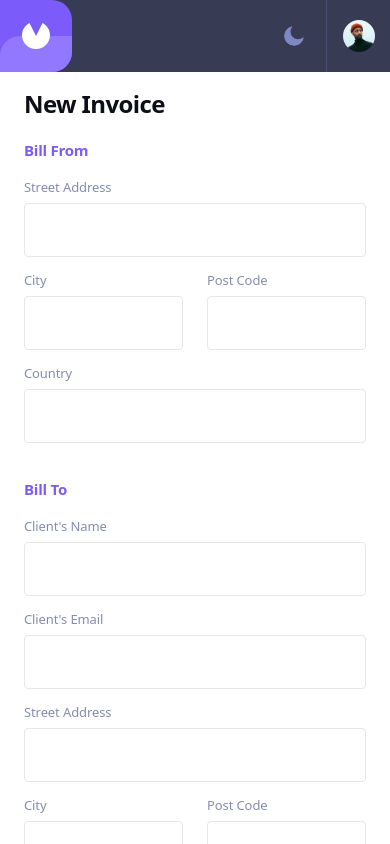
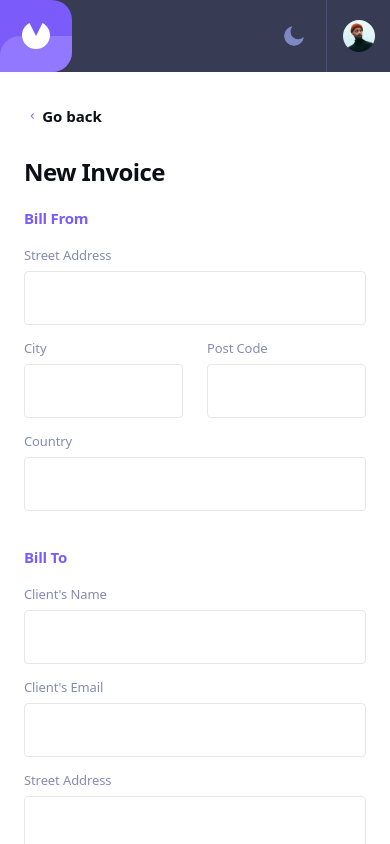
Before and after one commit to SvitlanaSuslenkova/P-32-Invoice-App, a Next.js app: page / in a window 390 px wide. Both pictures are taken after a click on the button "New". Shown: the top 844 px of the page. Built offline with nearby package versions, Linux system fonts and the light colour scheme.

Commit message:
style motion- simple animaions

```diff
--- a/src/components/Buttons.tsx
+++ b/src/components/Buttons.tsx
@@ -10,7 +10,7 @@ interface IFilterButton {
 export const FilterButton = ({ onClick, isOpenMenu }: IFilterButton) => {
   return (
     <button
-      className={`justify-self-end flex justify-center items-center gap-2 md:gap-4 h-11 p-1.5 rounded-3xl
+      className={`transition duration-200 justify-self-end flex justify-center items-center gap-2 md:gap-4 h-11 p-1.5 rounded-3xl
         text-sm-15 leading-sm4 font-bold traking-em0016 hover:text-header`}
       onClick={onClick}
     >
@@ -31,7 +31,7 @@ export const FilterButton = ({ onClick, isOpenMenu }: IFilterButton) => {
 export const InvoiceButton = ({ onClick }: { onClick: () => void }) => {
   return (
     <button
-      className={`justify-self-end flex justify-center items-center gap-2 md:gap-4 pr-4 h-11 p-1.5  rounded-3xl bg-primary text-primary-foreground
+      className={`transition duration-200 justify-self-end flex justify-center items-center gap-2 md:gap-4 pr-4 h-11 p-1.5  rounded-3xl bg-primary text-primary-foreground
         text-sm-15 leading-sm4 font-bold traking-em0016 hover:bg-primary-hover`}
       onClick={onClick}
     >
@@ -53,7 +53,7 @@ export const GoBackButton = ({
 }) => {
   return (
     <button
-      className={`justify-self-start flex justify-center items-center gap-2 md:gap-4 h-11 p-1.5 rounded-3xl hover:text-card-foreground`}
+      className={`transition duration-200 justify-self-start flex justify-center items-center gap-2 md:gap-4 h-11 p-1.5 rounded-3xl hover:text-card-foreground`}
       onClick={onClick}
     >
       <Image src={ArrowLeft} alt="<" width={4.23} height={8.46} />
@@ -71,7 +71,7 @@ export const AddNewItemButton = ({
 }) => {
   return (
     <button
-      className={`flex justify-center items-center gap-2 md:gap-4 h-11 rounded-3xl
+      className={`transition duration-200 flex justify-center items-center gap-2 md:gap-4 h-11 rounded-3xl
         text-sm-15 leading-sm4 font-bold traking-em0016 w-full text-muted dark:text-muted-darker
          bg-secondary dark:bg-dark-filter sm:dark:hover:bg-secondary-accent  sm:hover:bg-muted-darker `}
       onClick={handleAddItem}
@@ -91,7 +91,7 @@ export const GreyButton = ({
   return (
     <button
       onClick={onClick}
-      className={`text-sm15 leading-sm15 font-bold tracking-em0016 rounded-3xl h-12 px-4 md:px-6 flex justify-center items-center
+      className={`transition duration-200 text-sm15 leading-sm15 font-bold tracking-em0016 rounded-3xl h-12 px-4 md:px-6 flex justify-center items-center
          text-card-foreground dark:text-muted-darker bg-secondary dark:bg-dark-filter sm:dark:hover:bg-secondary-accent hover:bg-muted-darker`}
     >
       {text}
@@ -108,7 +108,7 @@ export const RedButton = ({
   return (
     <button
       onClick={onClick}
-      className={`text-sm15 leading-sm15 font-bold tracking-em0016 rounded-3xl h-12 px-5 md:px-6 flex justify-center items-center text-primary-foreground bg-delete hover:bg-delete-muted`}
+      className={`transition duration-200 text-sm15 leading-sm15 font-bold tracking-em0016 rounded-3xl h-12 px-5 md:px-6 flex justify-center items-center text-primary-foreground bg-delete hover:bg-delete-muted`}
     >
       {text}
     </button>
@@ -131,7 +131,7 @@ export const PurpleButton = ({
       type={type}
       onClick={onClick}
       className={`w-full text-sm15 leading-sm15 font-bold tracking-em0016 rounded-3xl h-12 px-2 sm:px-4  flex justify-center items-center
-         text-primary-foreground bg-primary hover:bg-primary-hover disabled:bg-muted-darker `}
+         text-primary-foreground bg-primary hover:bg-primary-hover disabled:bg-muted-darker transition duration-200`}
     >
       {text}
     </button>
@@ -154,7 +154,7 @@ export const DarkButton = ({
       disabled={disabled}
       type={type}
       onClick={onClick}
-      className={`w-full text-sm15 leading-sm15 font-bold tracking-em0016 rounded-3xl h-12 px-2 sm:px-4 flex justify-center items-center text-card-foreground bg-secondary-accent hover:bg-foreground`}
+      className={`transition duration-200 w-full text-sm15 leading-sm15 font-bold tracking-em0016 rounded-3xl h-12 px-2 sm:px-4 flex justify-center items-center text-card-foreground bg-secondary-accent hover:bg-foreground`}
     >
       {text}
     </button>
--- a/src/components/EditDeleteMark.tsx
+++ b/src/components/EditDeleteMark.tsx
@@ -1,8 +1,6 @@
 'use client';
 import { GreyButton, RedButton, PurpleButton } from './Buttons';
 import { useDispatch } from 'react-redux';
-//import { setDeletedId } from '@/app/redux/slices/deletedIdSlice';
-//import { setNewInvoices } from '@/app/redux/slices/newInvoicesSlice';
 import {
   setNewInvoices,
   setDeletedInvoices,
--- a/src/components/InvoiceCards.tsx
+++ b/src/components/InvoiceCards.tsx
@@ -5,7 +5,7 @@ import Filter from './Filter';
 import NoInvoice from './NoInvoice';
 //import Loading from './Loading';
 import { IInvoice, IInvoiceDraft } from './Types';
-
+import { motion } from 'framer-motion';
 import {
   //useDispatch,
   useSelector,
@@ -72,7 +72,14 @@ export default function InvoiceCards() {
 
         {invoicesToShow && invoicesToShow.length > 0 ? (
           invoicesToShow.map((invoice: IInvoice | IInvoiceDraft) => (
-            <InvoiceCard invoice={invoice} key={invoice.id} />
+            <motion.div
+              key={invoice.id}
+              initial={{ opacity: 0, scale: 0.7, zIndex: 0 }}
+              animate={{ opacity: 1, scale: 1, zIndex: 0 }}
+              transition={{ duration: 0.2 }}
+            >
+              <InvoiceCard invoice={invoice} />
+            </motion.div>
           ))
         ) : (
           <div className={`mt-16 md:mt-44 xl:mt-16`}>
@@ -81,7 +88,10 @@ export default function InvoiceCards() {
         )}
       </div>
       {isOpenNewInvoice && (
-        <NewInvoice setIsOpenNewInvoice={setIsOpenNewInvoice} />
+        <NewInvoice
+          setIsOpenNewInvoice={setIsOpenNewInvoice}
+          isOpenNewInvoice={isOpenNewInvoice}
+        />
       )}
     </div>
   );
--- a/src/components/NewInvoice.tsx
+++ b/src/components/NewInvoice.tsx
@@ -1,7 +1,10 @@
 'use client';
+import { motion } from 'framer-motion';
+
 import { MouseEvent, useState } from 'react';
 import { Input } from './Input';
-import { AddNewItemButton } from './Buttons';
+
+import { AddNewItemButton, GoBackButton } from './Buttons';
 import { DiscardDraftSend } from './DiscardDraftSend';
 import PaymentTermsMenu from './PaymentTermsMenu';
 import Image from 'next/image';
@@ -22,10 +25,13 @@ import { nanoid } from 'nanoid';
 import { IInvoice } from './Types';
 import { useDispatch } from 'react-redux';
 import { setNewInvoices } from '@/app/redux/slices/invoicesSlice';
+
 export default function NewInvoice({
   setIsOpenNewInvoice,
+  isOpenNewInvoice,
 }: {
   setIsOpenNewInvoice: (isOpenNewInvoice: boolean) => void;
+  isOpenNewInvoice: boolean;
 }) {
   const dispatch = useDispatch();
   const [startDate, setStartDate] = useState(new Date());
@@ -146,12 +152,21 @@ export default function NewInvoice({
   };
 
   return (
-    <div
+    <motion.div
       className={`sm:overflow-hidden absolute left-0 top-[4.5rem] grid place-items-start   md:top-[5rem] xl:top-0 xl:left-[6.44rem]  z-2
         w-full xl:w-[calc(100vw-6.44rem)] h-svh  sm:h-[calc(100vh-4.5rem)] md:h-[calc(100vh-5rem)] xl:h-full bg-black bg-opacity-50  min-w-80`}
+      key="shadow"
+      initial={{ zIndex: 2 }}
+      animate={{ zIndex: 2 }}
     >
-      <div
+      {isOpenNewInvoice && (
+        <motion.div
           className={` sm:flex bg-card dark:bg-dark-background sm:h-[calc(100vh-8rem)] xl:h-[calc(100vh-4rem)]   pr-4 sm:absolute sm:rounded-r-b20`}
+          key="form"
+          initial={{ left: -616 }}
+          animate={{ left: 0 }}
+          transition={{ duration: 0.3 }}
+          exit={{ left: -616 }}
         >
           <FormProvider {...methods}>
             <form onSubmit={handleSubmit(formSubmit)}>
@@ -160,8 +175,11 @@ export default function NewInvoice({
             sm:overflow-y-scroll  dark:scrollbar-track-dark-background scrollbar-track-card scrollbar-thumb-muted-darker dark:scrollbar-thumb-dark-filter scrollbar-thin`}
               >
                 <div>
+                  <div className={` h-20 grid content-center mt-1  sm:hidden`}>
+                    <GoBackButton onClick={handleGoBack} />
+                  </div>
                   <h2
-                  className={`font-bold text-2xl leading-8 mt-4 text-foreground dark:text-primary-foreground tracking-tight  capitalize`}
+                    className={`font-bold text-2xl leading-8 sm:mt-4 xl:mt-8 text-foreground dark:text-primary-foreground tracking-tight  capitalize`}
                   >
                     New invoice
                   </h2>
@@ -385,7 +403,9 @@ export default function NewInvoice({
                             valueAsNumber: true,
                             required: !isDraft ? true : false,
                           })}
-                        errorMessage={errors?.items?.[index]?.quantity?.message}
+                          errorMessage={
+                            errors?.items?.[index]?.quantity?.message
+                          }
                         />
                         <p
                           className={`grey13 dark:text-muted-darker capitalize sm:hidden mb-[-0.8rem]`}
@@ -445,8 +465,13 @@ export default function NewInvoice({
                   </section>
                 </div>
               </div>
-            <div
+              <motion.div
                 className={`sm:fixed sm:left-0 xl:left-[6.44rem] sm:bottom-0 pt-14 w-full max-w-[38.5rem] bg-card dark:bg-dark-background sm:rounded-br-b20 `}
+                key="footer"
+                initial={{ left: -616 }}
+                animate={{ left: 0 }}
+                transition={{ duration: 0.3 }}
+                exit={{ left: -616 }}
               >
                 <div
                   className={`grid w-full   place-items-center  sm:place-items-end sm:rounded-r-b20 bg-card dark:bg-dark-background shadow-shadowUp   px-6 py-5 `}
@@ -457,11 +482,12 @@ export default function NewInvoice({
                     setIsDraft={setIsDraft}
                   />
                 </div>
-            </div>
+              </motion.div>
             </form>
           </FormProvider>
-      </div>
-    </div>
+        </motion.div>
+      )}
+    </motion.div>
   );
 }
 //Object.keys(errors).length > 0
--- a/src/components/PaymentTermsMenu.tsx
+++ b/src/components/PaymentTermsMenu.tsx
@@ -1,4 +1,5 @@
 'use client';
+import { motion } from 'framer-motion';
 
 import { useFormContext } from 'react-hook-form';
 interface IPaymentTermsMenu {
@@ -19,22 +20,29 @@ export default function PaymentTermsMenu({
   }
 
   return (
-    <div
-      className={`absolute w-60 mt-2 black15 dark:text-muted-darker z-12 grid grid-cols-1 shadow-bsh dark:shadow-dark-bsh rounded-lg bg-card dark:bg-dark-filter`}
+    <motion.div
+      className={`absolute right-0 max-w-96 overflow-hidden w-full mt-2 black15 dark:text-muted-darker z-12 grid grid-cols-1 shadow-bsh dark:shadow-dark-bsh rounded-lg bg-card dark:bg-dark-filter`}
+      key="termValueContainer"
+      initial={{ height: 0 }}
+      animate={{ height: 192 }}
+      transition={{ duration: 0.3 }}
     >
       {paymentTermValues &&
         paymentTermValues.map((termValue) => (
-          <button
+          <motion.button
             key={termValue}
             className={`capitalize text-left px-6 py-4 h-12 border-t first:border-0 border-muted-darker dark:border-dark-header hover:text-primary`}
             onClick={() => handleonClick(termValue)}
+            initial={{ opacity: 0 }}
+            animate={{ opacity: 1 }}
+            transition={{ duration: 0.4 }}
           >
             <span>Net </span>
             {termValue}
             {termValue == 1 ? <span> day</span> : <span> days</span>}
-          </button>
+          </motion.button>
         ))}
-    </div>
+    </motion.div>
   );
 }
 
```
Also changed, not shown: src/components/EditForm.tsx (+13 -8 lines), src/components/FilterMenu.tsx (+17 -5 lines). Lines whose indentation alone changed are shown as unchanged.
